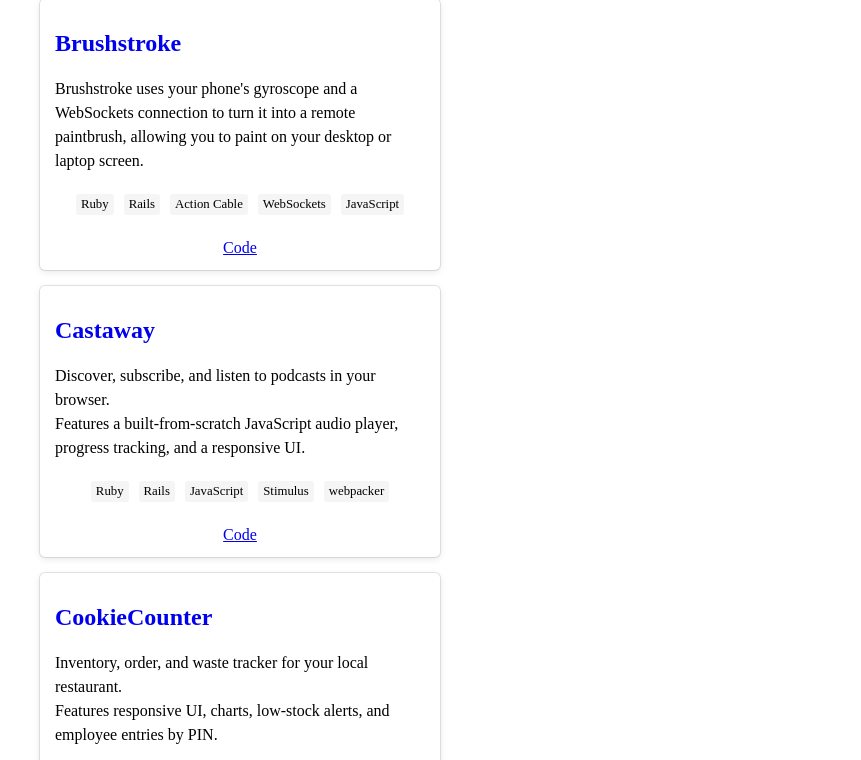
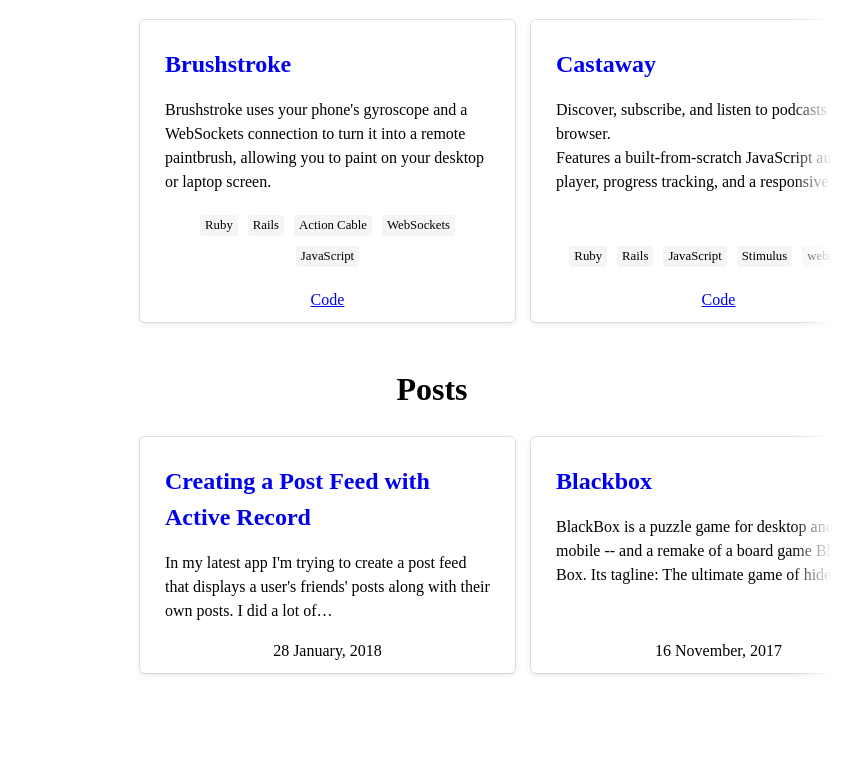
Before and after one commit to brxck/brxck.dev, a Gatsby site: page / in a window 1280 px wide. Shown: the part 347-1107 px from the top of the page, without its empty margins (208-1069 px from the left). After the commit the page ends 1067 px from the top, so only its background shows below. Built offline with nearby package versions, Linux system fonts and the light colour scheme; Gatsby itself is replaced by a stand-in of ours.

Commit message:
Create scrolling cards component

```diff
--- a/src/components/PostPreview.js
+++ b/src/components/PostPreview.js
@@ -1,16 +1,18 @@
 import React from 'react'
 import { Link } from 'gatsby'
-import cardStyle from '../styles/card.module.scss'
+import style from '../styles/card.module.scss'
 
 const PostPreview = ({ post }) => {
   return (
-    <article className={cardStyle.card}>
-      <div className={cardStyle.body}>
+    <article className={style.card}>
+      <div className={style.body}>
         <h3>
           <Link to={post.fields.slug}>{post.frontmatter.title}</Link>
         </h3>
-        <p>{post.excerpt}</p>
-        <div className={cardStyle.footer}>
+        <div className={style.description}>
+          <p>{post.excerpt}</p>
+        </div>
+        <div className={style.footer}>
           <span>{post.frontmatter.date}</span>
         </div>
       </div>
--- a/src/components/Project.js
+++ b/src/components/Project.js
@@ -1,24 +1,26 @@
 import React from 'react'
-import cardStyle from '../styles/card.module.scss'
+import style from '../styles/card.module.scss'
 
 const Project = ({ project }) => {
   return (
-    <article className={cardStyle.card}>
-      <div className={cardStyle.body}>
-        <h3 className={cardStyle.title}>
+    <article className={style.card}>
+      <div className={style.body}>
+        <h3 className={style.title}>
           <a href={project.link} target="_blank" rel="noopener noreferrer">
             {project.name}
           </a>
         </h3>
-        {project.description.map((paragraph, i) => (
-          <p key={i}>{paragraph}</p>
-        ))}
+        <div className={style.description}>
+          {project.description.map((paragraph, index) => (
+            <p key={index}>{paragraph}</p>
+          ))}
+        </div>
         <ul>
-          {project.technology.map((tech, i) => (
-            <li key={i}>{tech}</li>
+          {project.technology.map((tech, index) => (
+            <li key={index}>{tech}</li>
           ))}
         </ul>
-        <div className={cardStyle.footer}>
+        <div className={style.footer}>
           <a href={project.repo} target="_blank" rel="noopener noreferrer">
             Code
           </a>
--- /dev/null
+++ b/src/components/ScrollingCards.js
@@ -0,0 +1,27 @@
+import React, { Component } from 'react'
+import style from '../styles/ScrollingCards.module.scss'
+
+class ScrollingCards extends Component {
+  constructor(props) {
+    super(props)
+    this.scrolling = React.createRef()
+  }
+
+  componentDidMount() {
+    this.scrolling.current.scrollLeft = '100'
+  }
+
+  render() {
+    return (
+      <div className={style.container}>
+        <div ref={this.scrolling} className={style.scrolling}>
+          <div className={style.padding} />
+          <>{this.props.children}</>
+          <div className={style.padding} />
+        </div>
+      </div>
+    )
+  }
+}
+
+export default ScrollingCards
--- a/src/pages/index.js
+++ b/src/pages/index.js
@@ -2,14 +2,17 @@
 import Layout from '../components/Layout'
 import PostPreview from '../components/PostPreview'
 import Project from '../components/Project'
+import ScrollingCards from '../components/ScrollingCards'
 import { Link, graphql } from 'gatsby'
+
+import style from '../styles/indexStyle.module.scss'
 
 const IndexPage = ({ data }) => {
   const projects = data.allProjectsJson.edges
   const posts = data.allMarkdownRemark.edges
   return (
     <Layout>
-      <header>
+      <header className={style.text}>
         <p>Hi, I'm Brock.</p>
         <p>
           I am a web developer from Tucson, Arizona. I believe in sustainability
@@ -23,14 +26,18 @@
         </p>
       </header>
       <main>
-        <h2>Work</h2>
+        <h2 className={style.section}>Work</h2>
+        <ScrollingCards>
           {projects.map(({ node }) => (
             <Project key={node.id} project={node} />
           ))}
-        <h2>Posts</h2>
+        </ScrollingCards>
+        <h2 className={style.section}>Posts</h2>
+        <ScrollingCards>
           {posts.map(({ node }) => (
             <PostPreview key={node.id} post={node} />
           ))}
+        </ScrollingCards>
       </main>
     </Layout>
   )
--- /dev/null
+++ b/src/styles/ScrollingCards.module.scss
@@ -0,0 +1,47 @@
+@import 'variables';
+
+.container {
+  position: relative;
+}
+
+.scrolling {
+  transition: all 0.5s;
+  display: flex;
+  flex-wrap: nowrap;
+  margin-top: 0.5rem;
+  position: relative;
+  cursor: grab;
+  overflow: auto;
+
+  mask-image: linear-gradient(
+    to right,
+    transparent,
+    black 5%,
+    black 95%,
+    transparent
+  );
+  -webkit-mask-image: linear-gradient(
+    to right,
+    transparent,
+    black 5%,
+    black 95%,
+    transparent
+  );
+
+  &:active {
+    cursor: grabbing;
+  }
+
+  @media (min-width: $tablet) {
+    // overflow: hidden;
+  }
+}
+
+.padding {
+  display: block;
+  padding: 1px 50px;
+
+  @media (min-width: $tablet) {
+    padding: 1px 100px;
+  }
+}
--- a/src/styles/card.module.scss
+++ b/src/styles/card.module.scss
@@ -5,8 +5,10 @@
   box-shadow: 0 2px 7px rgba($black, 0.1), 0 0 0 1px rgba($black, 0.1);
   display: flex;
   flex-direction: column;
+  flex-grow: 1;
+  flex-shrink: 0;
   margin: 1rem 0.5rem;
-  max-width: 400px;
+  max-width: 375px;
 
   h3 {
     font-size: 1.5rem;
@@ -19,8 +21,10 @@
 }
 
 .body {
+  display: flex;
+  flex-direction: column;
   flex-grow: 1;
-  padding: 10px 15px;
+  padding: 10px 25px;
 
   p {
     margin: 0;
@@ -30,7 +34,8 @@
     display: flex;
     flex-wrap: wrap;
     justify-content: center;
-    margin: 1rem 0;
+    margin-bottom: 0;
+    margin-top: 1rem;
     padding: 0;
   }
 
@@ -45,6 +50,10 @@
   }
 }
 
+.description {
+  flex-grow: 1;
+}
+
 .footer {
   display: flex;
   justify-content: center;
--- /dev/null
+++ b/src/styles/indexStyle.module.scss
@@ -0,0 +1,9 @@
+.section {
+  text-align: center;
+  margin-bottom: 0.25rem;
+}
+
+.text {
+  margin: 0 auto;
+  max-width: 650px;
+}
--- a/src/styles/variables.scss
+++ b/src/styles/variables.scss
@@ -22,3 +22,5 @@
 $blue: hsl(217, 71%, 53%);
 $purple: hsl(271, 100%, 71%);
 $red: hsl(348, 100%, 61%);
+
+$tablet: 769px;
```
Lines whose indentation alone changed are shown as unchanged.
